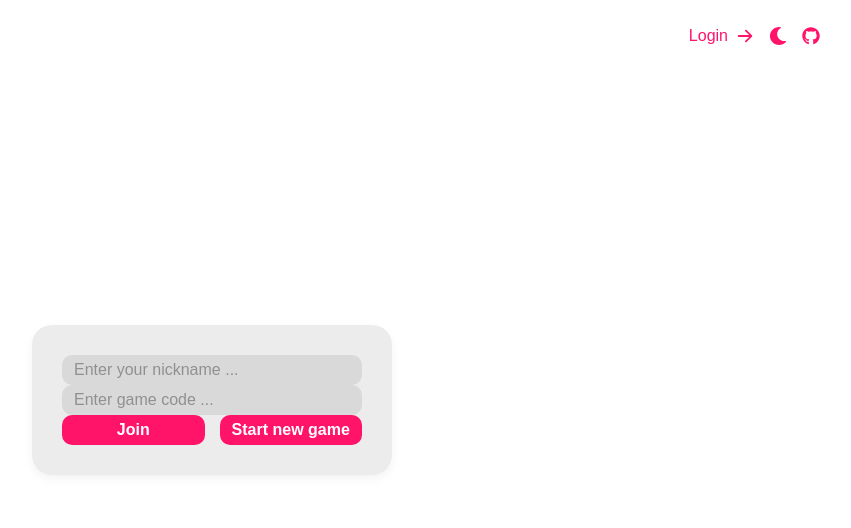
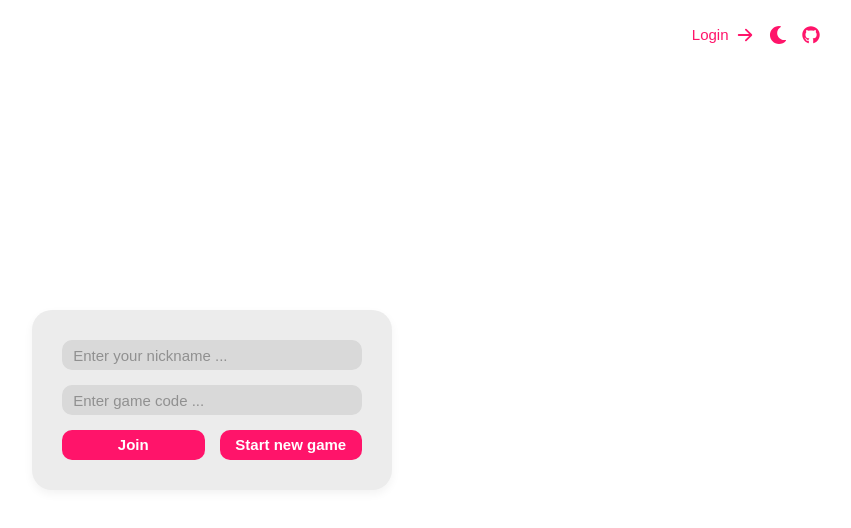
Before and after one commit to sopra-fs25-group-20/sopra-fs25-group-20-client, a Next.js app: page / in a window 1280 px wide. Shown: the top 528 px of the page, without its empty margins (428-1279 px from the left). Built offline with nearby package versions, Linux system fonts and the light colour scheme.

Commit message:
fix: css syntax error

```diff
--- a/app/styles/globals.css
+++ b/app/styles/globals.css
@@ -21,7 +21,7 @@ body {
   max-width: 100vw;
   overflow-x: hidden;
   font-family: Arial, Helvetica, sans-serif;
-  font-size: 15;
+  font-size: 15px;
   background-color: var(--background-light);
   color: var(--text-light);
   -webkit-font-smoothing: antialiased;
@@ -186,7 +186,7 @@ body.dark main {
 }
 
 .margin-inbetween {
-  margin-bottom: 15;
+  margin-bottom: 15px;
 }
 
 .button-row {
```
